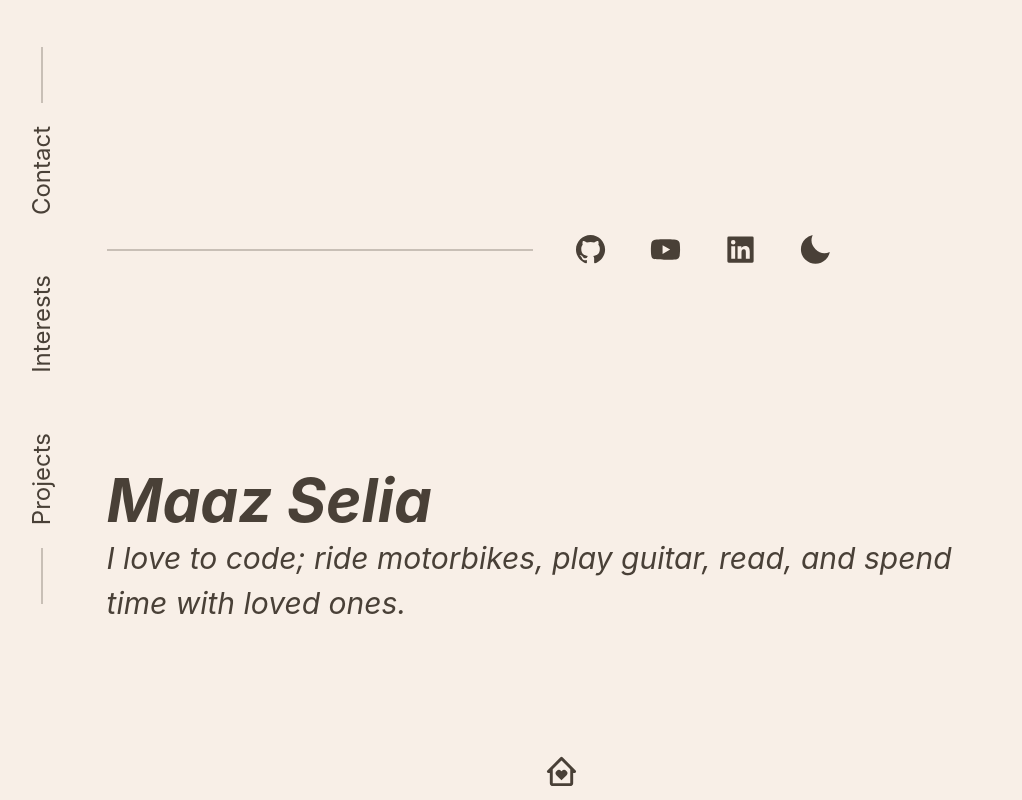
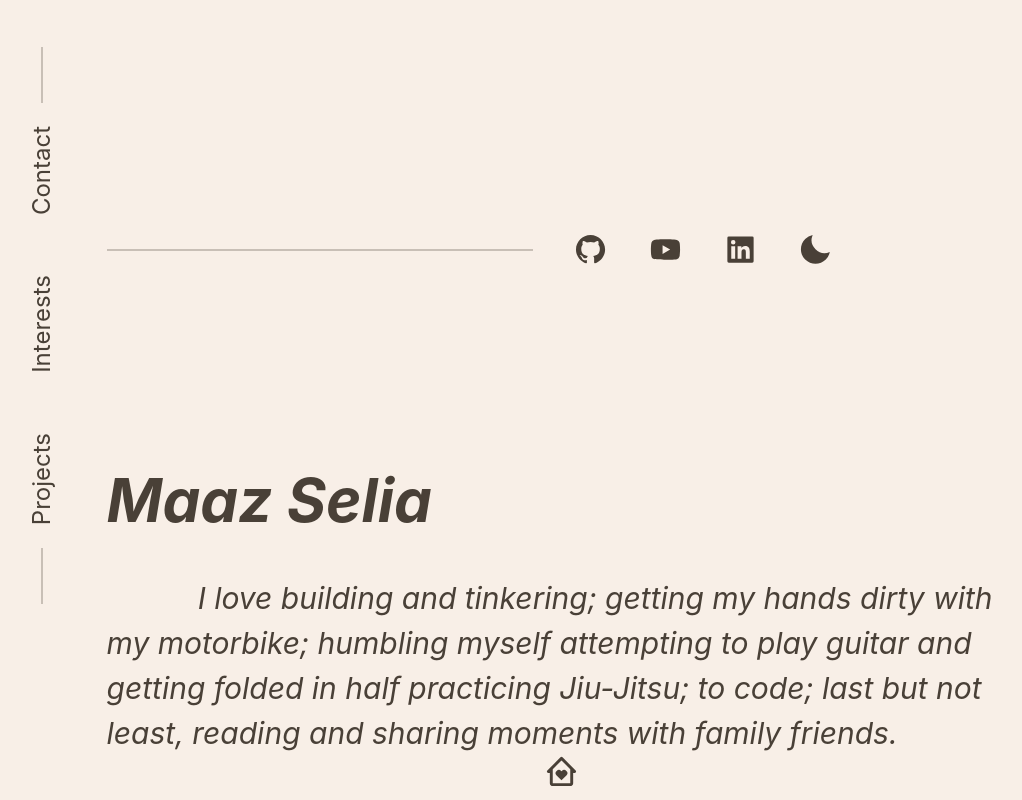
Before and after one commit to Maaz-Selia/my-site, a React (Vite) app: page / in a window 1280 px wide. Shown: the whole page, without its empty margins (78-1100 px from the left). Built offline with nearby package versions, Linux system fonts and the light colour scheme.

Commit message:
Added padding to text body - homepage

```diff
--- a/src/components/TextBody.tsx
+++ b/src/components/TextBody.tsx
@@ -1,11 +1,12 @@
-import { Heading, Text } from '@chakra-ui/react'
+import { Flex, Heading, Text } from '@chakra-ui/react'
 
 const Body = () => {
   return (
     <>
-      <Heading as='i' fontSize={'6xl'}>Maaz Selia</Heading>
-      <br />
-      <Text as='i' fontSize={'3xl'}>I love to code; ride motorbikes, play guitar, read, and spend time with loved ones.</Text>
+    <Heading as='i' fontSize={'6xl'}>Maaz Selia</Heading>
+    <Flex justifyContent={'center'} textIndent={'10%'} pt={10}>
+      <Text as='i' fontSize={'3xl'}>I love building and tinkering; getting my hands dirty with my motorbike; humbling myself attempting to play guitar and getting folded in half practicing Jiu-Jitsu; to code; last but not least, reading and sharing moments with family friends.</Text>
+    </Flex>
     </>
   )
 }
```
